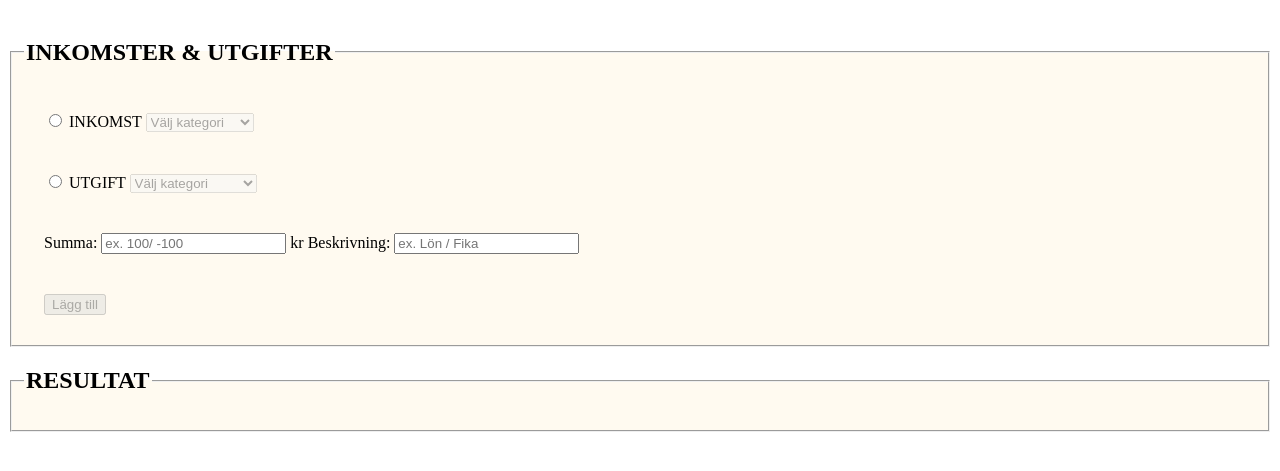
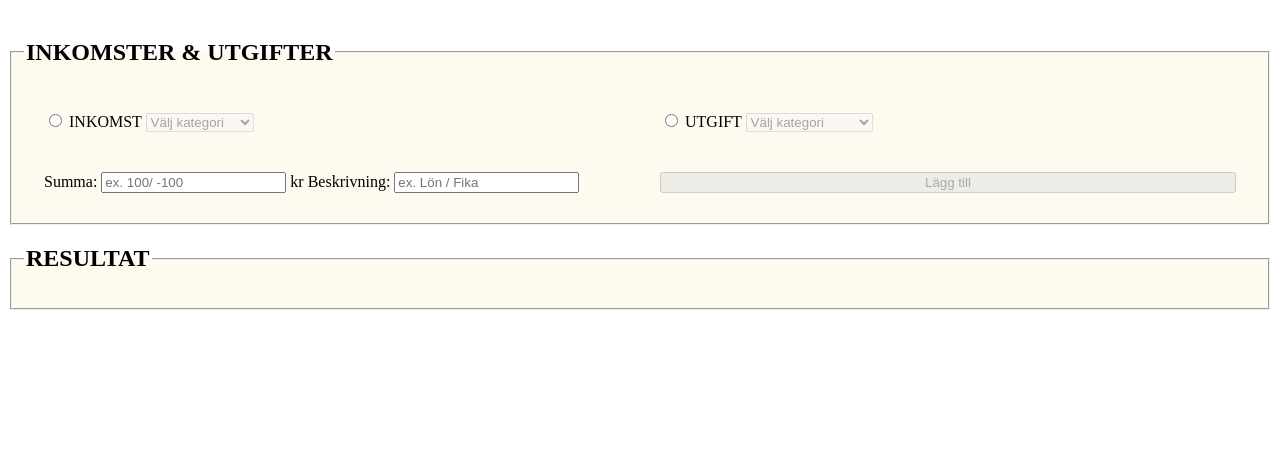
Before and after one commit to Medieinstitutet/fed25d-js-inl-2-budget-app-elenaholmberg, a website built with Vite: page index.html in a window 1280 px wide. Shown: the part 61-532 px from the top of the page. Built offline with nearby package versions, Linux system fonts and the light colour scheme.

Commit message:
🎨grid added

```diff
--- a/index.html
+++ b/index.html
@@ -22,7 +22,7 @@
           <h2>INKOMSTER & UTGIFTER</h2>
         </legend>
         <!--Här väljer användaren kategori-->
-        <div></div>
+        <div class="gridBox">
           <div class="pickIncome">
             <label>
               <input type="radio" id="chooseIncomeBtn" name="type" />
@@ -45,6 +45,7 @@
             </select>
           </div>
 
+
         <!--här fyller användaren i summa-->
 
         <div class="inputContainer">
@@ -65,13 +66,14 @@
         </div>
 
         <button type="button" id="addBtn" class="addBtn">Lägg till</button>
+        </div>
       </fieldset>
 
       <!------Resultat-rutan------->
       <fieldset class="secondFieldset">
         <legend><h2>RESULTAT</h2></legend>
 
-
+        <div class="">
           <div class="entriesContainer">
             <div id="incomeEntries"></div>
             <div id="outgoingEntries"></div>
@@ -79,6 +81,7 @@
 
           <div id="resultEntrie"></div>
         </section>
+        </div>
       </fieldset>
     </form>
 
--- a/src/style.css
+++ b/src/style.css
@@ -28,3 +28,8 @@
 .secondFieldset {
   background-color: floralwhite;
 }
+
+.gridBox {
+  display: grid;
+  grid-template-columns: repeat(2, 1fr);
+}
```
Lines whose indentation alone changed are shown as unchanged.
